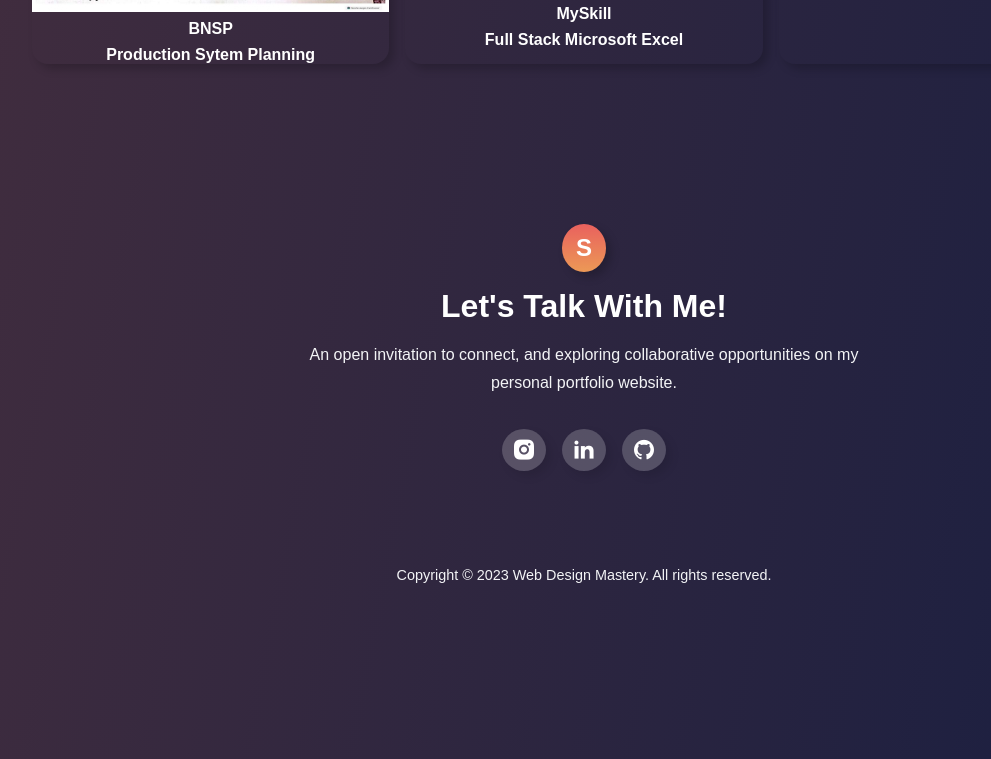
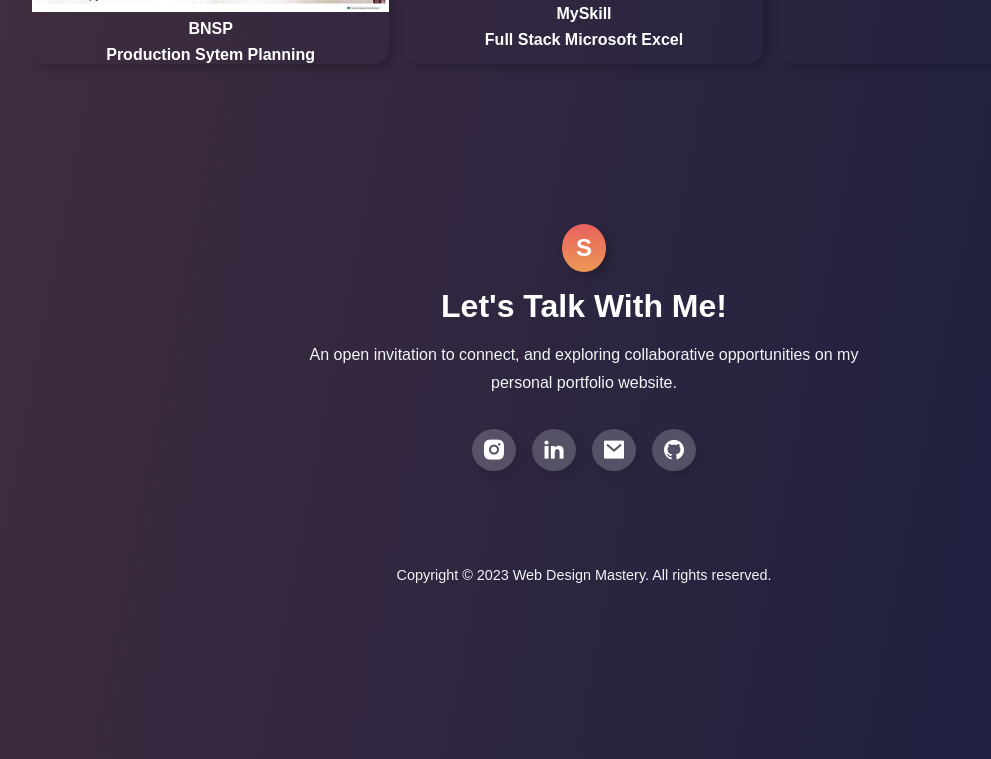
Before and after one commit to silviadee/silviadee.github.io, a plain HTML site: page index.html in a window 1280 px wide. Shown: the part 5863-6622 px from the top of the page, without its empty margins (56-1047 px from the left). Drawn offline with nearby package versions, Linux system fonts and the light colour scheme.

Commit message:
Add files via upload

```diff
--- a/index.html
+++ b/index.html
@@ -64,7 +64,7 @@
           streamline processes, foster continuous improvement, and build a culture of accountability and innovation. Resilient, adaptable, and highly collaborative, with a passion for nurturing positive workplace culture and aligning teams toward shared goals. Eager to embrace challenges and deliver impactful, innovative solutions.
         </p>
         <div class="about__btn">
-          <button class="btn" onclick="document.location='https://drive.google.com/file/d/1F1haxRrVzEP4TZOrHDKbQmA22gW3Mfxi/view?usp=sharing'">Download CV</button>
+          <button class="btn" onclick="document.location='https://drive.google.com/file/d/1KFnf36-KyICPM2HdwGLllsuqPN9yHOZZ/view?usp=sharing'">Download CV</button>
         </div>
       </div>
     </section>
@@ -282,7 +282,8 @@
       <div class="contact__socials">
         <a href="https://www.instagram.com/silviadee_/"><i class="ri-instagram-fill"></i></a>
         <a href="https://www.linkedin.com/in/silvia-dee/"><i class="ri-linkedin-fill"></i></a>
-        <a href="#"><i class="ri-github-fill"></i></a>
+        <a href="https://mail.google.com/mail/u/0/#inbox?compose=new"><i class="ri-mail-fill"></i></a>
+        <a href="https://github.com/silviadee"><i class="ri-github-fill"></i></a>
       </div>
     </section>
     <footer class="footer">
```
